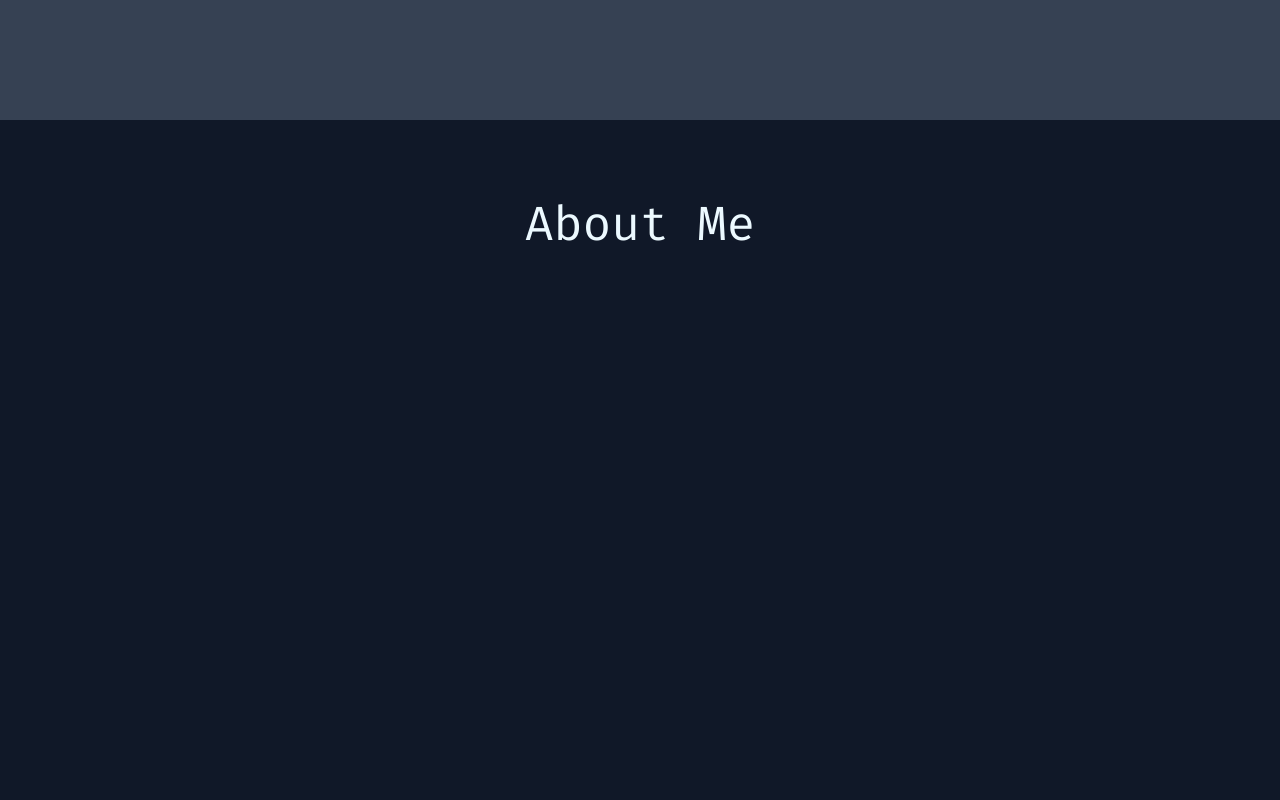
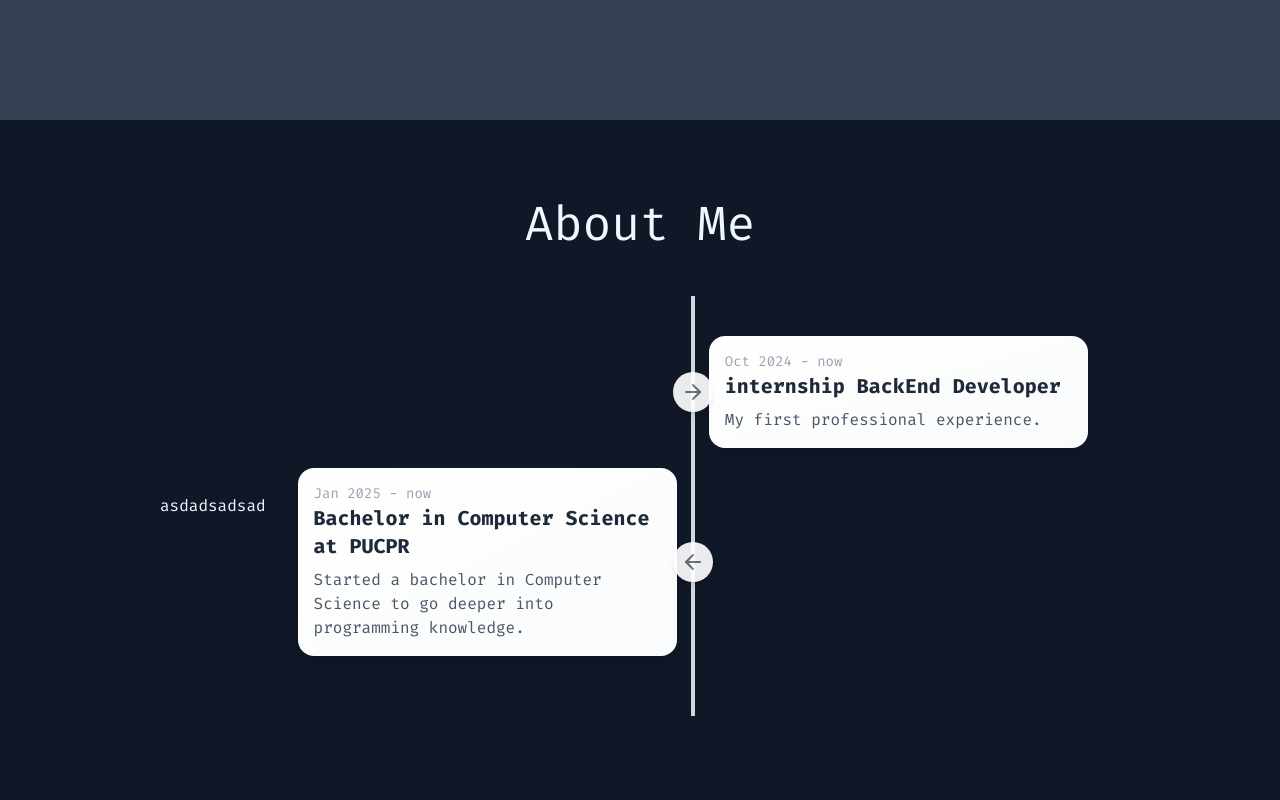
Before and after one commit to LucasNarZ/Portfolio, a React (Vite) app: page / in a window 1280 px wide. Shown: the part 680-1480 px from the top of the page. Built offline with nearby package versions, Linux system fonts and the light colour scheme.

Commit message:
change layout and add career timeline

```diff
--- a/src/sections/aboutMe.tsx
+++ b/src/sections/aboutMe.tsx
@@ -1,8 +1,15 @@
+import CareerTimeline from "../components/careerTimeline"
+
 function AboutMe(){
     return (
-        <section className="flex w-[100vw] h-[100vw] bg-gray-100 dark:bg-gray-900 justify-center">
-            <h1 className="text-5xl mt-20">About Me</h1>
-
+        <section className="flex flex-col w-[100vw] h-[100vh] bg-gray-100 dark:bg-gray-900 items-center">
+            <h1 className="text-5xl mt-20 mb-12">About Me</h1>
+            <div className="flex">
+                <div className="flex items-center justify-center">
+                    <p>asdadsadsad</p>
+                </div>
+                <CareerTimeline />
+            </div>
 
         </section>
     )
```
